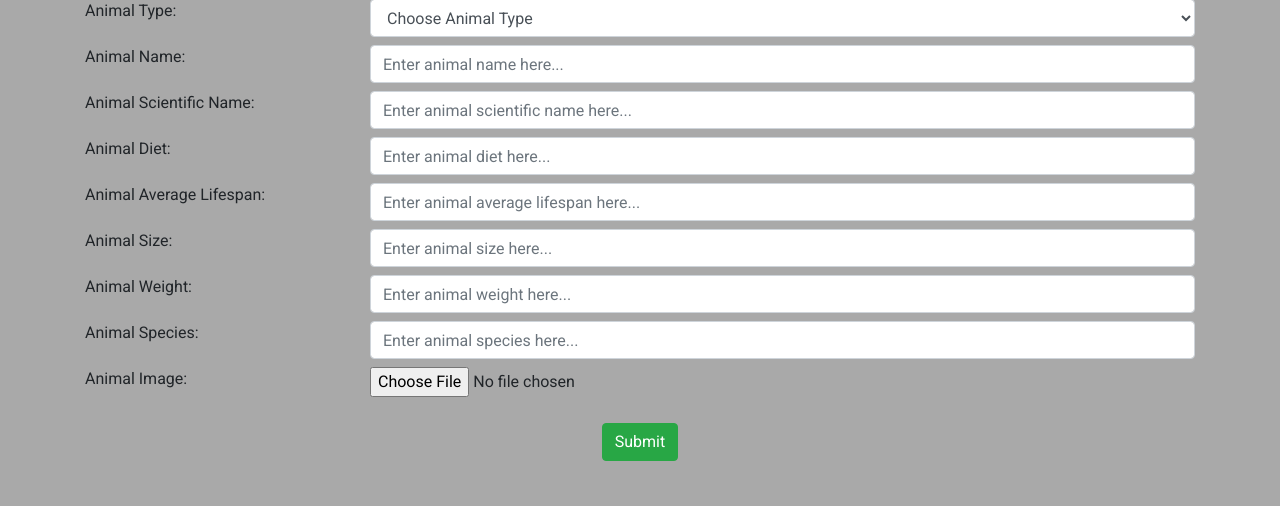
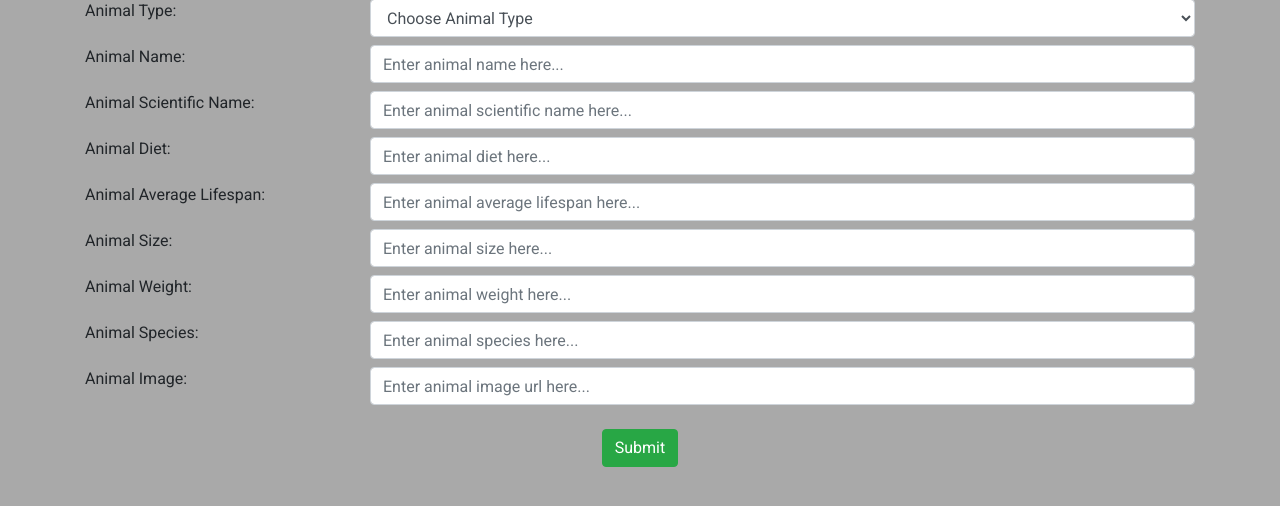
Before and after one commit to terencecistudent/Data-Centric-Dev-Project-TL, a Flask app: page /add_animals in a window 1280 px wide. Shown: the part 135-641 px from the top of the page. Run offline with Flask 2, Linux system fonts and the light colour scheme; data that the repository does not hold is empty; some libraries are stand-ins or nearby versions.

Commit message:
One file deleted, Add Animals now working and selected animal type on homepage working

```diff
--- a/app.py
+++ b/app.py
@@ -25,20 +25,6 @@ invertebrates = mongo.db.animals.find({"animal_type": "Invertebrates"})
 
 # Main homepage
 @app.route("/")
-@app.route("/get_animals")
-def get_animals():
-    mammals = mongo.db.animals.find({"animal_type": "Mammals"})
-    birds = mongo.db.animals.find({"animal_type": "Birds"})
-    reptiles = mongo.db.animals.find({"animal_type": "Reptiles"})
-    amphibians = mongo.db.animals.find({"animal_type": "Amphibians"})
-    fish = mongo.db.animals.find({"animal_type": "Fish"})
-    invertebrates = mongo.db.animals.find({"animal_type": "Invertebrates"})
-    return render_template("animals.html", mammals=mammals, birds=birds,
-                           reptiles=reptiles, amphibians=amphibians, fish=fish,
-                           invertebrates=invertebrates)
-
-
-# Another testing piece of code
 @app.route("/all_animals")
 def all_animals():
     animals = mongo.db.animals.find().sort([("animal_type", 1), ("animal_name", 1)])
@@ -64,7 +50,7 @@ def add_animals():
 def insert_animal():
     animals = mongo.db.animals
     animals.insert_one(request.form.to_dict())
-    return redirect(url_for("get_animals"))
+    return redirect(url_for("all_animals"))
 
 
 if __name__ == "__main__":
--- a/static/js/main.js
+++ b/static/js/main.js
@@ -1,26 +1,9 @@
 $(document).ready(function(){
-    /*$(".list-group-item").click(function() {
-        let type = $(this).attr("id");
-        let animals = $(".animal");
-        $(animals).hide();
-        $("#" + type).show();
 
-        let mammals = $("#Mammals"),
-            birds = $("#Birds"),
-            fish = $("#Fish"),
-            reptiles = $("#Reptiles"),
-            amphibians = $("#Amphibians"),
-            invertebrates = $("#Invertebrates");
-
-    });*/
-
-
-    $("#accordion-mammals").click(function() {
-        $("#birds-section").hide();
+    $(".list-group-item").click(function() {
+        let thisID = $(this).attr("id");
+        $(".animal-card").hide();
+        $("." + thisID).show();
     });
 
-    $("#accordion-birds").click(function() {
-        $("#mammals-section").hide();
-        console.log("Hi");
-    })
 });
--- a/templates/addanimal.html
+++ b/templates/addanimal.html
@@ -19,7 +19,7 @@
                         <label for="animal_type">Animal Type:</label>
                     </div>
                     <div class="col-9">
-                        <select class="form-control" id="animal_type">
+                        <select class="form-control" name="animal_type" id="animal_type">
                             <option value="" disabled selected>Choose Animal Type</option>
                             {% for type in types %}
                                 <option value="{{ type.animal_type }}">{{ type.animal_type }}</option>
@@ -33,7 +33,7 @@
                         <label for="animal_name">Animal Name:</label>
                     </div>
                     <div class="col-9">
-                        <input class="form-control" type="text" id="animal_name" placeholder="Enter animal name here...">
+                        <input class="form-control" type="text" name="animal_name" id="animal_name" placeholder="Enter animal name here...">
                     </div>
                 </div>
                 <!--Animal Scientific Name-->
@@ -42,7 +42,7 @@
                         <label for="animal_scientific_name">Animal Scientific Name:</label>
                     </div>
                     <div class="col-9">
-                        <input class="form-control" type="text" id="animal_scientific_name" placeholder="Enter animal scientific name here...">
+                        <input class="form-control" type="text" name="animal_scientific_name" id="animal_scientific_name" placeholder="Enter animal scientific name here...">
                     </div>
                 </div>
                 <!--Animal Diet-->
@@ -51,7 +51,7 @@
                         <label for="animal_diet">Animal Diet:</label>
                     </div>
                     <div class="col-9">
-                        <input class="form-control" type="text" id="animal_diet" placeholder="Enter animal diet here...">
+                        <input class="form-control" type="text" name="animal_diet" id="animal_diet" placeholder="Enter animal diet here...">
                     </div>
                 </div>
                 <!--Animal Average Lifespan-->
@@ -60,7 +60,7 @@
                         <label for="animal_avg_lifespan">Animal Average Lifespan:</label>
                     </div>
                     <div class="col-9">
-                        <input class="form-control" type="text" id="animal_avg_lifespan" placeholder="Enter animal average lifespan here...">
+                        <input class="form-control" type="text" name="animal_avg_lifespan" id="animal_avg_lifespan" placeholder="Enter animal average lifespan here...">
                     </div>
                 </div>
                 <!--Animal Size-->
@@ -69,7 +69,7 @@
                         <label for="animal_size">Animal Size:</label>
                     </div>
                     <div class="col-9">
-                        <input class="form-control" type="text" id="animal_size" placeholder="Enter animal size here...">
+                        <input class="form-control" type="text" name="animal_size" id="animal_size" placeholder="Enter animal size here...">
                     </div>
                 </div>
                 <!--Animal Weight-->
@@ -78,7 +78,7 @@
                         <label for="animal_weight">Animal Weight:</label>
                     </div>
                     <div class="col-9">
-                        <input class="form-control" type="text" id="animal_weight" placeholder="Enter animal weight here...">
+                        <input class="form-control" type="text" name="animal_weight" id="animal_weight" placeholder="Enter animal weight here...">
                     </div>
                 </div>
                 <!--Animal Species-->
@@ -87,16 +87,16 @@
                         <label for="animal_species">Animal Species:</label>
                     </div>
                     <div class="col-9">
-                        <input class="form-control" type="text" id="animal_species" placeholder="Enter animal species here...">
+                        <input class="form-control" type="text" name="animal_species" id="animal_species" placeholder="Enter animal species here...">
                     </div>
                 </div>
                 <!--Animal Image-->
                 <div class="row pb-2">
                     <div class="col-3">
-                        <label for="animal_image">Animal Image:</label>
+                        <label for="animal_species">Animal Image:</label>
                     </div>
                     <div class="col-9">
-                        <input type="file" class="form-control-file" id="animal_image">
+                        <input class="form-control" type="text" name="animal_image" id="animal_image" pattern="https?://.+" placeholder="Enter animal image url here...">
                     </div>
                 </div>
             </div>
--- a/templates/base.html
+++ b/templates/base.html
@@ -15,7 +15,7 @@
     <header>
         <nav>
             <nav class="navbar navbar-expand-lg navbar-dark bg-dark">
-                <a class="navbar-brand" href="{{url_for('get_animals')}}">
+                <a class="navbar-brand" href="{{url_for('all_animals')}}">
                     Facts About Animals
                     <span><i class="fas fa-paw" aria-hidden="true"></i></span>
                 </a>
@@ -25,7 +25,7 @@
                 <div class="collapse navbar-collapse" id="navbarNav">
                     <ul class="navbar-nav">
                         <li class="nav-item active">
-                            <a class="nav-link" href="{{url_for('get_animals')}}">Home
+                            <a class="nav-link" href="{{url_for('all_animals')}}">Home
                                 <span class="sr-only">(current)</span>
                             </a>
                         </li>
@@ -48,11 +48,6 @@
     <script src="https://cdnjs.cloudflare.com/ajax/libs/jquery/3.4.1/jquery.min.js"></script>
     <script src="https://cdnjs.cloudflare.com/ajax/libs/popper.js/1.14.7/umd/popper.min.js" integrity="sha384-UO2eT0CpHqdSJQ6hJty5KVphtPhzWj9WO1clHTMGa3JDZwrnQq4sF86dIHNDz0W1" crossorigin="anonymous"></script>
     <script src="https://stackpath.bootstrapcdn.com/bootstrap/4.3.1/js/bootstrap.min.js" integrity="sha384-JjSmVgyd0p3pXB1rRibZUAYoIIy6OrQ6VrjIEaFf/nJGzIxFDsf4x0xIM+B07jRM" crossorigin="anonymous"></script>
-    <script>
-        $( document ).ready(function() {
-            $('.collapse').collapse()
-        });
-    </script>
     <script src="{{ url_for('static', filename='js/main.js') }}" type="text/javascript"></script>
 </body>
 </html>
```
Also changed, not shown: templates/allAnimalsOriginal.html (deleted, +0 -79 lines), templates/allanimals.html (+4 -6 lines).
